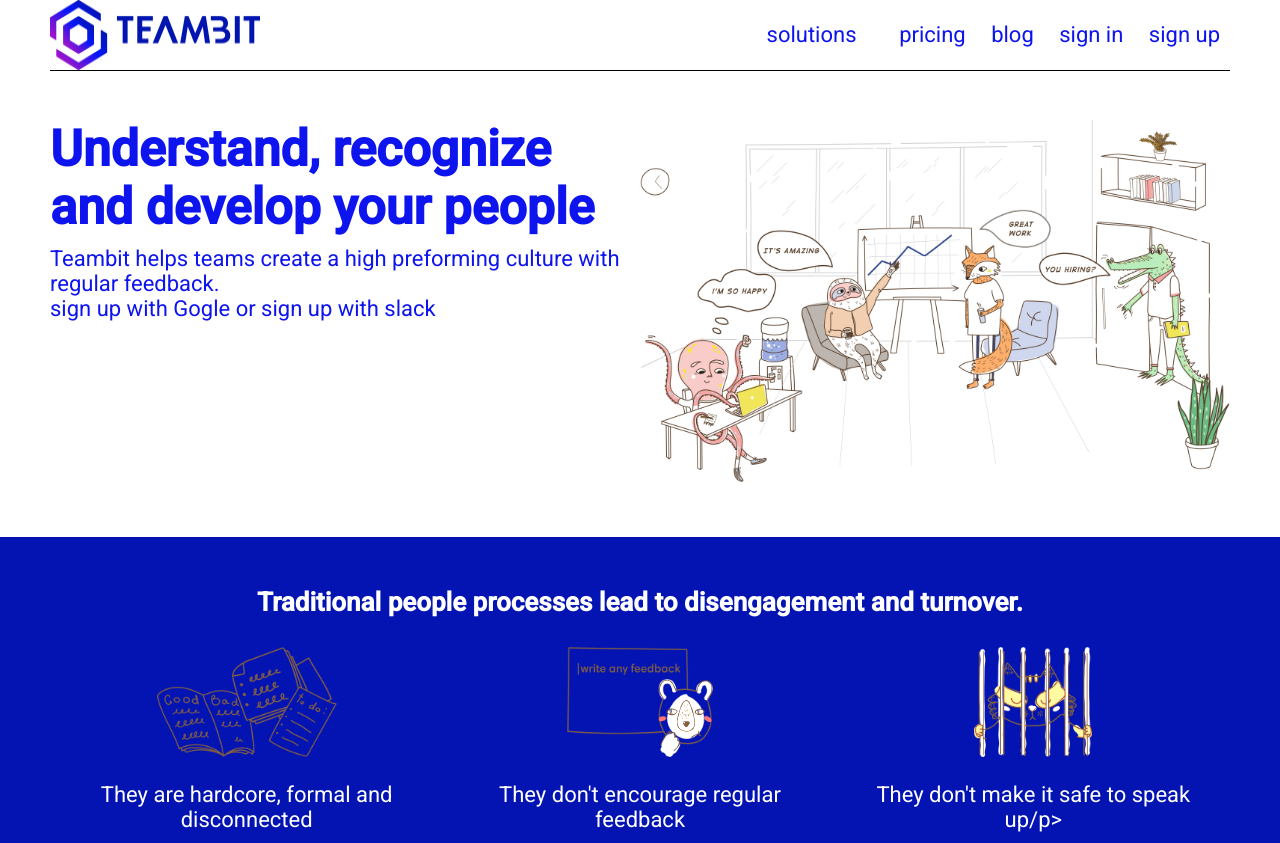
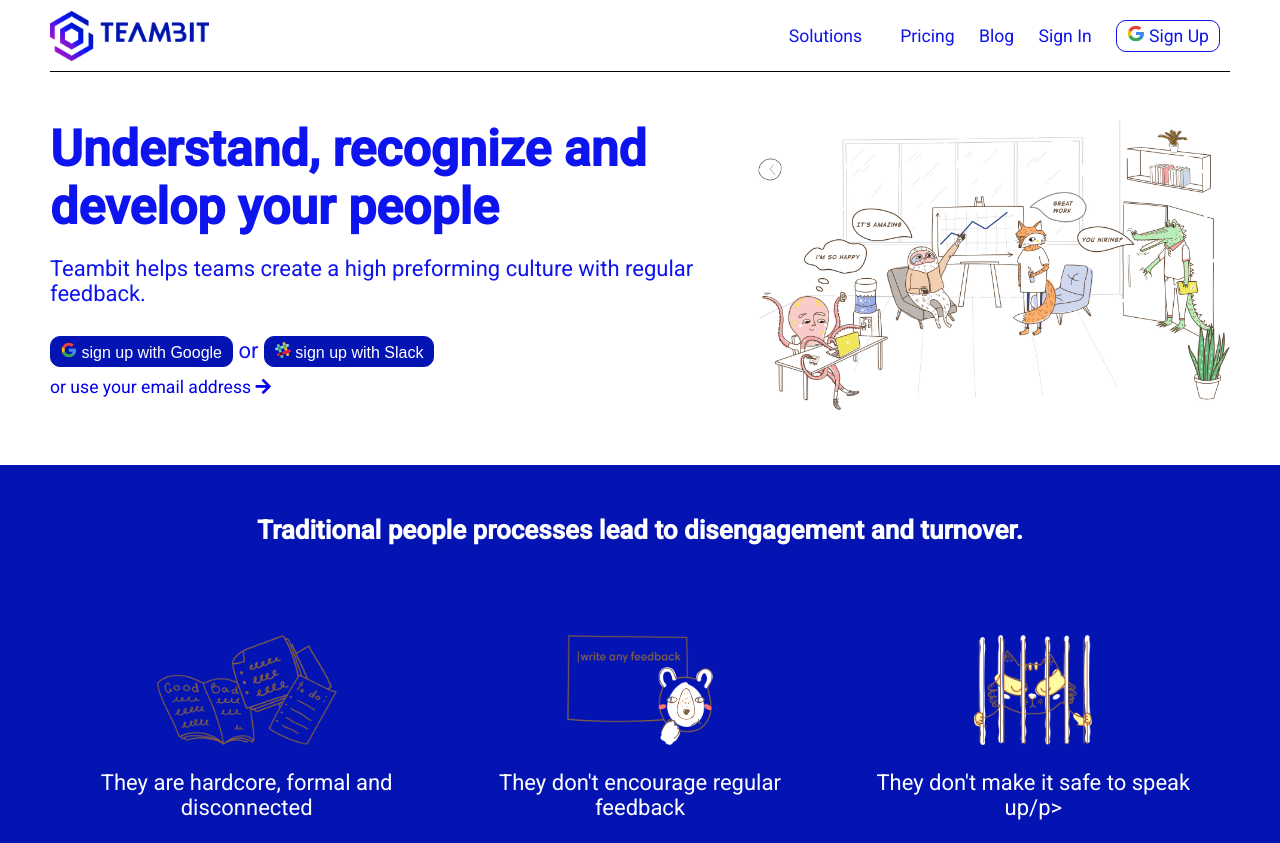
Before and after one commit to federicamanograssi/node-sass-teambit, a website: page index.html in a window 1280 px wide. Shown: the top 843 px of the page. Drawn offline with Linux system fonts and the light colour scheme.

Commit message:
CONSEGNA
ma ho in mente altre ottimizzazioni

```diff
--- a/index.html
+++ b/index.html
@@ -19,14 +19,16 @@
 
     <!-- HEADER--------------- -->
     <header>
-        <div class="container flex">
+        <div class="container">
             <img class="brand_logo" src="img/TB_logo.png" alt="logo teambit">
             <ul>
                 <li><a href="#" class="submenu">solutions</a></li>
                 <li><a href="#">pricing</a></li>
                 <li><a href="#">blog</a></li>
                 <li><a href="#">sign in</a></li>
-                <li><a href="#">sign up</a></li>
+                <li class="signup"><a href="#">
+                    <img src="img/google-logo.svg" alt="">
+                    sign up</a></li>
             </ul>
         </div>
     </header>
@@ -38,20 +40,32 @@
         <!-- HERO SECTION------------ -->
         <div id="hero_section" class="container_fw section">
             <div class="container">
-                <div class="col-50">
+                <div class="col-60">
                     <h1>Understand, recognize and develop your people</h1>
                     <p>Teambit helps teams create a high preforming culture with regular feedback.</p>
-                    <span>
-                        <!-- <img src="img/google-logo.svg" alt=""> -->
-                        sign up with Gogle
-                    </span>
-                    or
-                    <span>
-                        <!-- <img src="img/slack-logo.svg" alt=""> -->
-                        sign up with slack
-                    </span>
+
+                    <div class="signin_row">
+                        <button class="signin_button">
+                            <img src="img/google-logo.svg" alt="">
+                            sign up with Google
+                        </button>
+
+                        or
+
+                        <button class="signin_button">
+                            <img src="img/slack-logo.svg" alt="">
+                            sign up with Slack
+                        </button>
+                        <p class="signin_alternative">
+                            <a href="#">
+                                <span>or use your email address</span>
+                                <i class="fas fa-arrow-right"></i>
+                            </a>
+                        </p>
+                    </div>
+
                 </div>
-                <div class="col-50">
+                <div class="col-40">
                     <img src="img/illustration-main.jpg" alt="">
                 </div>
             </div>
@@ -60,8 +74,8 @@
 
         <!-- INFO SECTION------------ -->
         <div id="info_section" class="container_fw section">
-            <div class="container">
-                <h2 class="text-center">Traditional people processes lead to disengagement and turnover.</h2>
+            <div class="container text-center">
+                <h2>Traditional people processes lead to disengagement and turnover.</h2>
                 <div class="column_row card_row">
                     <div class="col-33 card">
                         <img src="img/hardcore.png" alt="">
@@ -77,7 +91,7 @@
                     </div>
 
                 </div>
-                <div>
+                <div class="card_single_img">
                     <img src="img/before.png" alt="">
                 </div>
 
@@ -97,9 +111,10 @@
                     </div>
 
                 </div>
-                <div>
+                <div class="card_single_img">
                     <img src="img/before.png" alt="">
                 </div>
+                <h2>Here is how it works</h2>
             </div>
         </div>
 
@@ -126,8 +141,8 @@
             <div class="column_row benefit_row">
                 <div class="col-50">
                     <div class="main_text text_ar">
-                        <h2>Feedback to help teammates improve</h2>
-                        <p>Empower your teammates to know in real time what they are doing well and what they need to improve</p>
+                        <h2>Surveys to help the team be better</h2>
+                        <p>Get real-time insights into your team with research-backed, lightweight and regular surveys.</p>
                         <a href="#" class="link_more">
                             <span>learn more</span>
                             <i class="fas fa-angle-right"></i>
@@ -145,8 +160,8 @@
                 </div>
                 <div class="col-50">
                     <div class="main_text">
-                        <h2>Feedback to help teammates improve</h2>
-                        <p>Empower your teammates to know in real time what they are doing well and what they need to improve</p>
+                        <h2>Reviews to help teammates get a fair evaluation</h2>
+                        <p>Make better compensation and promotion decisions with objective and quick performance reviews.</p>
                         <a href="#" class="link_more">
                             <span>learn more</span>
                             <i class="fas fa-angle-right"></i>
@@ -158,8 +173,8 @@
             <div class="column_row benefit_row">
                 <div class="col-50">
                     <div class="main_text text_ar">
-                        <h2>Feedback to help teammates improve</h2>
-                        <p>Empower your teammates to know in real time what they are doing well and what they need to improve</p>
+                        <h2>Praise to help teammates feel valued</h2>
+                        <p>Make it a habit to recognize and praise people who do great work.</p>
                         <a href="#" class="link_more">
                             <span>learn more</span>
                             <i class="fas fa-angle-right"></i>
@@ -216,6 +231,25 @@
 
 
                 </div>
+            </div>
+            <div class="signin_row text-center">
+                <button class="signin_button">
+                    <img src="img/google-logo.svg" alt="">
+                    sign up with Google
+                </button>
+
+                or
+
+                <button class="signin_button">
+                    <img src="img/slack-logo.svg" alt="">
+                    sign up with Slack
+                </button>
+                <p class="signin_alternative">
+                    <a href="#">
+                        <span>or use your email address</span>
+                        <i class="fas fa-arrow-right"></i>
+                    </a>
+                </p>
             </div>
         </div>
     </main>
--- a/src/app.scss
+++ b/src/app.scss
@@ -17,13 +17,20 @@ header {
     img{
         max-width: 100%;
     }
+
+    .signin_row{
+        margin-top: 30px;
+        margin-bottom: 10px;
+    }
     // background: url('../img/illustration-main.jpg');
 }
 
 #info_section {
     background-color: $coloredBg;
-    color: $neutralBg
+    color: $neutralBg;
+
 }
+
 
 .card_row {
     .card{
@@ -31,7 +38,7 @@ header {
     }
     & + div img {
         display: block;
-        margin: 0 auto;
+        margin: 50px auto;
         max-height: 250px;
         filter: brightness(150%) contrast(100%)
     }
@@ -52,12 +59,12 @@ header {
         color: $mainblue;
         background-color: $neutralBg;
         border: 1px solid $mainblue;
-        border-radius: 10px;
+        border-radius: $generalBorderRadius;
         max-width: 900px;
         width: 80%;
         min-height: 200px;
-        margin: 0 auto;
-        padding: 15px;
+        margin: 030px auto;
+        padding: 20px;
         position: relative;
 
         i {
@@ -90,5 +97,19 @@ header {
         }
     }
 
+    .signin_row{
+        button {
+            border:1px solid $neutralBg;
+        }
+        a{
+            color: $neutralBg;
+        }
+    }
+
 
 }
+
+.signin_alternative {
+    font-size: 0.8em;
+    margin-top: 10px;
+}
--- a/src/partial/_common.scss
+++ b/src/partial/_common.scss
@@ -19,11 +19,15 @@ body{
 .column_row{
     @include flex;
 }
-
+.col-60{
+    width:60%;
+}
 .col-50{
     width:50%;
 }
-
+.col-40{
+    width:40%;
+}
 .col-33{
     width: calc(100% / 3);
 }
@@ -37,7 +41,7 @@ body{
 // TYPOGRAPHY------------
 @for $i from 1 through 6{
     h#{$i}{
-        margin-bottom: 10px;
+        margin-bottom: 20px;
     }
 }
 
@@ -53,3 +57,8 @@ a{
 .text-center {
     text-align: center;
 }
+button {
+    &.signin_button{
+        @include signin_button;
+    }
+}
--- a/src/partial/_header.scss
+++ b/src/partial/_header.scss
@@ -2,18 +2,31 @@ header {
     width: $headerMainWidth;
     height: $headerMainHeight;
     line-height: $headerMainHeight;
+    font-size: 0.8em;
 
     & > div:only-child{
         @include flex;
         justify-content: space-between;
+        align-items: center;
     }
     ul {
         list-style: none;
+        text-transform: capitalize;
     }
 
     li{
         display: inline;
         margin: 0 10px;
+        vertical-align: middle;
+
+        &.signup{
+            border: 1px solid $mainblue;
+            border-radius: $generalBorderRadius;
+            padding: 5px 10px;
+            img{
+                height: 1em;
+            }
+        }
     }
 
     a {
@@ -30,6 +43,6 @@ header {
 
     .brand_logo {
        width: auto;
-       max-height: $headerMainHeight;
+       height: $headerMainHeight - 20px;
     }
 }
--- a/src/partial/_mixin.scss
+++ b/src/partial/_mixin.scss
@@ -8,6 +8,7 @@
 }
 @mixin infocard{
     text-align: center;
+    margin-top: 50px;
     padding: 20px;
     & img {
         width: auto;
@@ -34,11 +35,12 @@
 
         }
         h2 {
-            margin-bottom: 30px;
+            margin-bottom: 50px;
        }
        .link_more{
 
            display: block;
+           text-transform: capitalize;
            color: $secondary;
            margin-top: 20px;
            margin-bottom: 20px;
@@ -57,3 +59,20 @@
 
     }
 }
+
+@mixin signin_button{
+    background: $coloredBg;
+    color: $neutralBg;
+    font-size: 16px;
+    line-height: 16px;
+    padding: 5px 10px;
+    border: 1px solid $coloredBg;
+    border-radius: $generalBorderRadius;
+
+    img{
+        width: 16px;
+        height: 16px;
+    }
+
+
+}
--- a/src/partial/_variable.scss
+++ b/src/partial/_variable.scss
@@ -3,6 +3,7 @@ $headerMainWidth : 100%;
 
 $font-family: 'Roboto', sans-serif;;
 $container: 1180px;
+$generalBorderRadius: 10px;
 
 $neutralBg: white;
 $coloredBg: #0414b3;
```
Also changed, not shown: dist/app.css.
